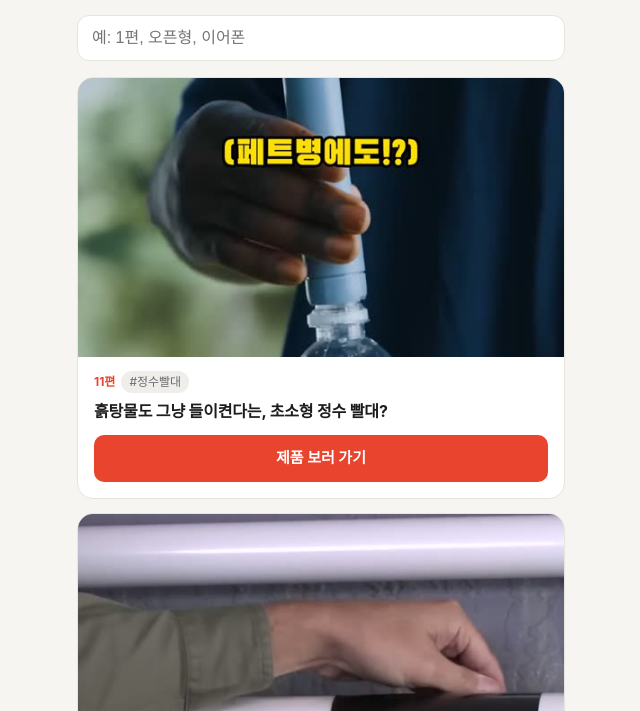
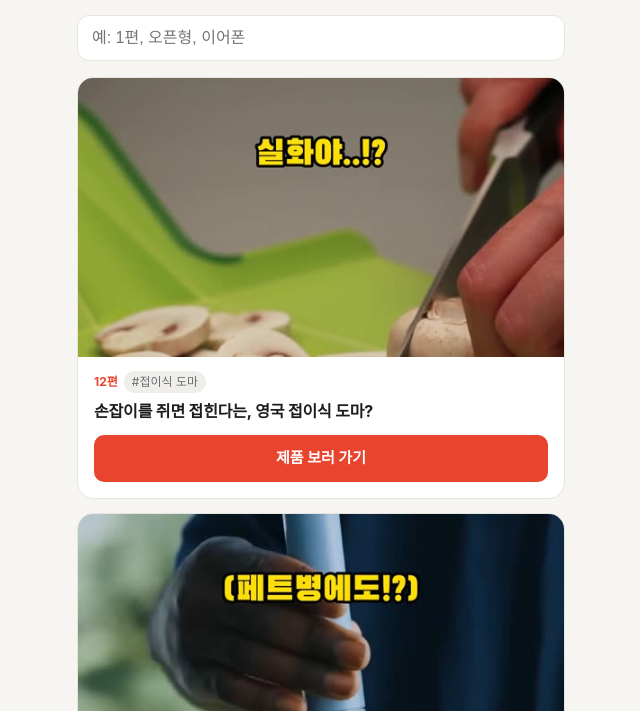
Before and after one commit to softnovae/links, a plain HTML site: page index.html in a window 1280 px wide. Shown: the part 89-800 px from the top of the page, without its empty margins (319-959 px from the left). Drawn offline with Linux system fonts and the light colour scheme.

Commit message:
12편 접이식 도마 추가

```diff
--- a/index.html
+++ b/index.html
@@ -65,6 +65,7 @@
     { no: 9, title: "빨래통에서 시작된, 커피포트의 정체", keyword: "모카포트", tags: "모카포트 홈카페 커피포트 에스프레소 직화커피", img: "09.jpg", url: "https://link.coupang.com/a/iOj7i3i8Bw" },
     { no: 10, title: "반쪽 보트도 붙인다는, 검은색 미국 테이프?", keyword: "테이프", tags: "테이프 방수테이프 누수테이프 보수테이프", img: "10.jpg", url: "https://link.coupang.com/a/iMx8vs260W" },
     { no: 11, title: "흙탕물도 그냥 들이켠다는, 초소형 정수 빨대?", keyword: "정수빨대", tags: "정수빨대 휴대용정수기 캠핑정수기 비상식수 재난대비", img: "11.jpg", url: "https://link.coupang.com/a/iS8O1OB22m" },
+    { no: 12, title: "손잡이를 쥐면 접힌다는, 영국 접이식 도마?", keyword: "접이식 도마", tags: "접이식도마 도마추천 주방용품 요리꿀템 찹투팟", img: "12.jpg", url: "https://link.coupang.com/a/iWxglvzb08" },
   ];
   // ▲ 여기까지
 
```
Also changed, not shown: 12.jpg (added).
